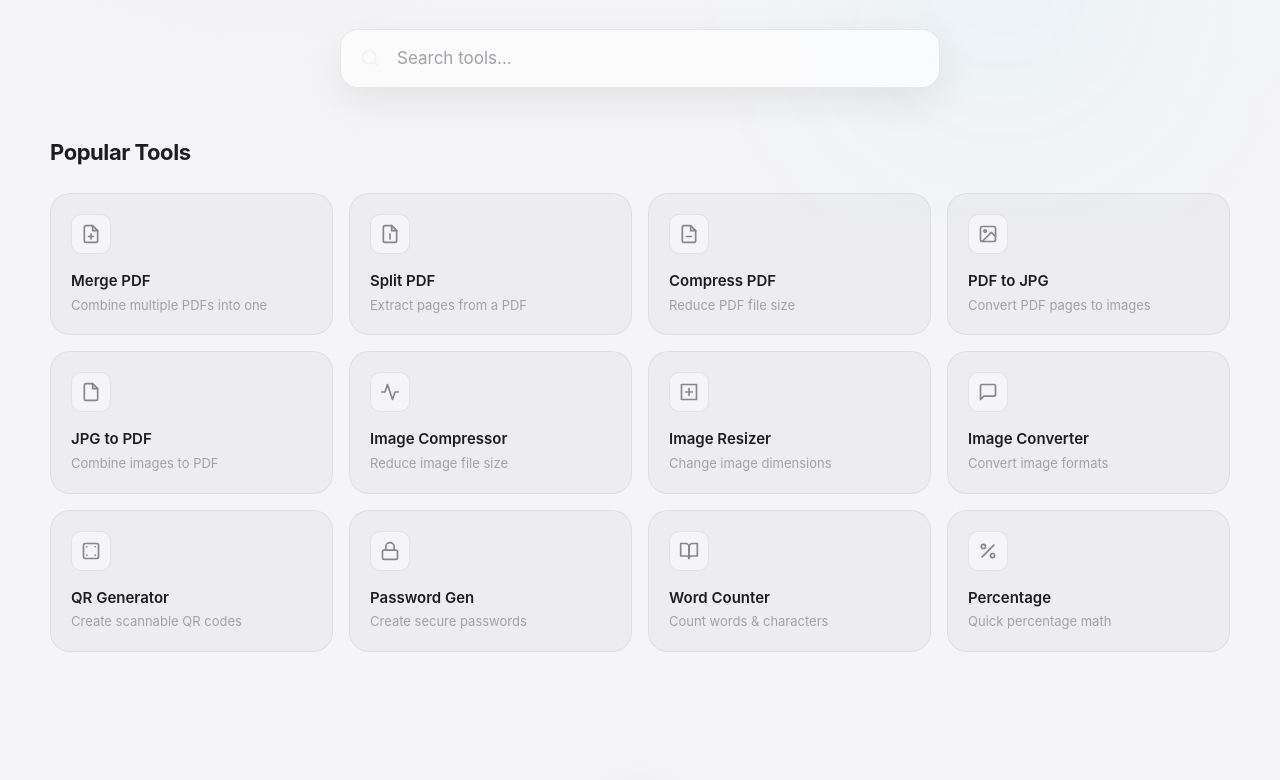
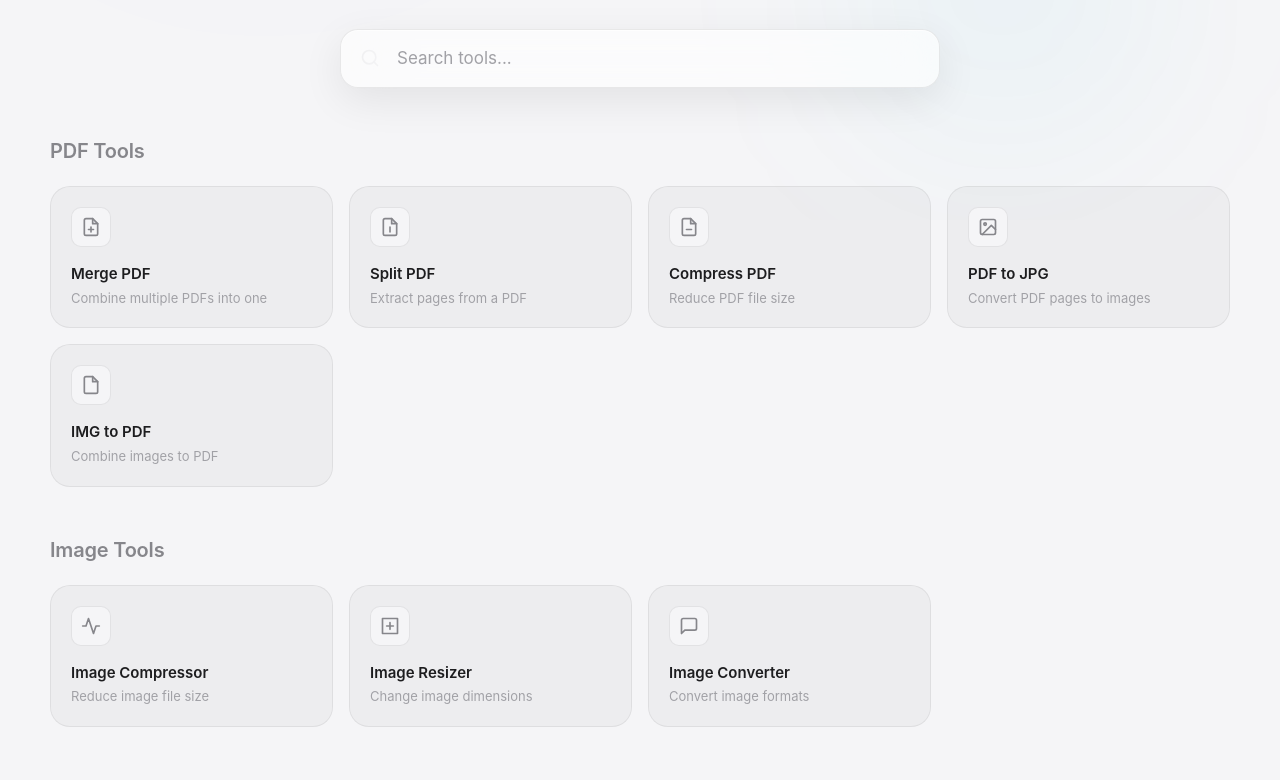
Before and after one commit to nosakhare-ezomo/tooldock, a Next.js app: page / in a window 1280 px wide. Shown: the part 580-1360 px from the top of the page. Built offline with nearby package versions, Linux system fonts and the light colour scheme.

Commit message:
Rename jpg to pdf to img to pdf, fix engine bug, and categorize tools on homepage

```diff
--- a/src/app/jpg-to-pdf/page.tsx
+++ b/src/app/img-to-pdf/page.tsx
@@ -4,7 +4,7 @@ import React, { useState, useRef, ChangeEvent } from "react";
 import { PDFDocument } from "pdf-lib";
 import { ToolLayout } from "@/components/ToolLayout";
 
-export default function JpgToPdf() {
+export default function ImgToPdf() {
   const [files, setFiles] = useState<File[]>([]);
   const [loading, setLoading] = useState(false);
   const [resultUrl, setResultUrl] = useState<string | null>(null);
@@ -31,32 +31,51 @@ export default function JpgToPdf() {
       const pdf = await PDFDocument.create();
 
       for (const file of files) {
-        const arrayBuffer = await file.arrayBuffer();
-        let image;
+        // Use browser's native Image decoding and Canvas to standardize all images to JPG
+        // This makes it work flawlessly for PNGs, WebP, GIF, etc. without pdf-lib crashing
+        const img = new Image();
+        const url = URL.createObjectURL(file);
 
-        if (file.type === "image/jpeg" || file.type === "image/jpg") {
-          image = await pdf.embedJpg(arrayBuffer);
-        } else if (file.type === "image/png") {
-          image = await pdf.embedPng(arrayBuffer);
-        } else {
-          // Skip unsupported types for now
-          continue;
-        }
+        await new Promise((resolve, reject) => {
+          img.onload = resolve;
+          img.onerror = reject;
+          img.src = url;
+        });
 
+        const canvas = document.createElement("canvas");
+        canvas.width = img.width;
+        canvas.height = img.height;
+        const ctx = canvas.getContext("2d");
+
+        if (!ctx) continue;
+
+        // Fill white background in case of transparent PNG/WebP
+        ctx.fillStyle = "#ffffff";
+        ctx.fillRect(0, 0, canvas.width, canvas.height);
+        ctx.drawImage(img, 0, 0);
+
+        // Export as standard JPG base64 for pdf-lib
+        const dataUrl = canvas.toDataURL("image/jpeg", 0.95);
+        const base64Data = dataUrl.split(",")[1];
+
+        const image = await pdf.embedJpg(base64Data);
         const page = pdf.addPage([image.width, image.height]);
+
         page.drawImage(image, {
           x: 0,
           y: 0,
           width: image.width,
           height: image.height,
         });
+
+        URL.revokeObjectURL(url);
       }
 
       const pdfBytes = await pdf.save();
       const blob = new Blob([pdfBytes as any], { type: "application/pdf" });
-      const url = URL.createObjectURL(blob);
+      const outUrl = URL.createObjectURL(blob);
 
-      setResultUrl(url);
+      setResultUrl(outUrl);
     } catch (err) {
       console.error(err);
       alert("An error occurred during conversion.");
@@ -73,23 +92,23 @@ export default function JpgToPdf() {
 
   return (
     <ToolLayout
-      title="JPG to PDF"
-      description="Convert images to a single PDF document locally in your browser."
+      title="IMG to PDF"
+      description="Convert any images (JPG, PNG, WebP) to a single PDF document locally in your browser."
       category="PDF Tools"
       categoryHref="/pdf"
-      icon="📑"
+      icon={<svg width="24" height="24" viewBox="0 0 24 24" fill="none" stroke="currentColor" strokeWidth="2" strokeLinecap="round" strokeLinejoin="round"><path d="M14 2H6a2 2 0 0 0-2 2v16a2 2 0 0 0 2 2h12a2 2 0 0 0 2-2V8z"></path><polyline points="14 2 14 8 20 8"></polyline></svg>}
     >
       <div className="flex flex-col gap-8">
         {!resultUrl ? (
           <>
             <div
-              className="w-full min-h-[150px] border-2 border-dashed border-primary-500/30 rounded-2xl flex flex-col items-center justify-center p-6 bg-primary-500/5 hover:bg-primary-500/10 transition-colors cursor-pointer"
+              className="w-full min-h-[150px] border-2 border-dashed border-[var(--primary-500)]/30 rounded-2xl flex flex-col items-center justify-center p-6 bg-[var(--primary-500)]/5 hover:bg-[var(--primary-500)]/10 transition-colors cursor-pointer"
               onClick={() => fileInputRef.current?.click()}
             >
-              <svg width="32" height="32" viewBox="0 0 24 24" fill="none" stroke="currentColor" strokeWidth="1.5" strokeLinecap="round" strokeLinejoin="round" className="text-primary-500 mb-3"><rect x="3" y="3" width="18" height="18" rx="2" ry="2"></rect><circle cx="8.5" cy="8.5" r="1.5"></circle><polyline points="21 15 16 10 5 21"></polyline></svg>
+              <svg width="32" height="32" viewBox="0 0 24 24" fill="none" stroke="currentColor" strokeWidth="1.5" strokeLinecap="round" strokeLinejoin="round" className="text-[var(--primary-500)] mb-3"><rect x="3" y="3" width="18" height="18" rx="2" ry="2"></rect><circle cx="8.5" cy="8.5" r="1.5"></circle><polyline points="21 15 16 10 5 21"></polyline></svg>
               <p className="text-base font-bold mb-1">Add Images</p>
-              <p className="text-xs opacity-60">JPG and PNG supported</p>
-              <input ref={fileInputRef} type="file" accept="image/jpeg,image/png" multiple onChange={handleFileChange} className="hidden" />
+              <p className="text-xs opacity-60">JPG, PNG, WebP supported</p>
+              <input ref={fileInputRef} type="file" accept="image/*" multiple onChange={handleFileChange} className="hidden" />
             </div>
 
             {files.length > 0 && (
--- a/src/app/page.tsx
+++ b/src/app/page.tsx
@@ -3,18 +3,18 @@ import Link from "next/link";
 import { SearchableToolGrid } from "@/components/SearchableToolGrid";
 
 const popularTools = [
-  { name: "Merge PDF", desc: "Combine multiple PDFs into one", icon: <svg width="20" height="20" viewBox="0 0 24 24" fill="none" stroke="currentColor" strokeWidth="2" strokeLinecap="round" strokeLinejoin="round"><path d="M14 2H6a2 2 0 0 0-2 2v16a2 2 0 0 0 2 2h12a2 2 0 0 0 2-2V8z"></path><polyline points="14 2 14 8 20 8"></polyline><line x1="12" y1="18" x2="12" y2="12"></line><line x1="9" y1="15" x2="15" y2="15"></line></svg>, href: "/pdf/merge" },
-  { name: "Split PDF", desc: "Extract pages from a PDF", icon: <svg width="20" height="20" viewBox="0 0 24 24" fill="none" stroke="currentColor" strokeWidth="2" strokeLinecap="round" strokeLinejoin="round"><path d="M14 2H6a2 2 0 0 0-2 2v16a2 2 0 0 0 2 2h12a2 2 0 0 0 2-2V8z"></path><polyline points="14 2 14 8 20 8"></polyline><line x1="12" y1="18" x2="12" y2="12"></line></svg>, href: "/pdf/split" },
-  { name: "Compress PDF", desc: "Reduce PDF file size", icon: <svg width="20" height="20" viewBox="0 0 24 24" fill="none" stroke="currentColor" strokeWidth="2" strokeLinecap="round" strokeLinejoin="round"><path d="M14 2H6a2 2 0 0 0-2 2v16a2 2 0 0 0 2 2h12a2 2 0 0 0 2-2V8z"></path><polyline points="14 2 14 8 20 8"></polyline><line x1="9" y1="15" x2="15" y2="15"></line></svg>, href: "/pdf/compress" },
-  { name: "PDF to JPG", desc: "Convert PDF pages to images", icon: <svg width="20" height="20" viewBox="0 0 24 24" fill="none" stroke="currentColor" strokeWidth="2" strokeLinecap="round" strokeLinejoin="round"><rect x="3" y="3" width="18" height="18" rx="2" ry="2"></rect><circle cx="8.5" cy="8.5" r="1.5"></circle><polyline points="21 15 16 10 5 21"></polyline></svg>, href: "/pdf-to-jpg" },
-  { name: "JPG to PDF", desc: "Combine images to PDF", icon: <svg width="20" height="20" viewBox="0 0 24 24" fill="none" stroke="currentColor" strokeWidth="2" strokeLinecap="round" strokeLinejoin="round"><path d="M14 2H6a2 2 0 0 0-2 2v16a2 2 0 0 0 2 2h12a2 2 0 0 0 2-2V8z"></path><polyline points="14 2 14 8 20 8"></polyline></svg>, href: "/jpg-to-pdf" },
-  { name: "Image Compressor", desc: "Reduce image file size", icon: <svg width="20" height="20" viewBox="0 0 24 24" fill="none" stroke="currentColor" strokeWidth="2" strokeLinecap="round" strokeLinejoin="round"><polyline points="22 12 18 12 15 21 9 3 6 12 2 12"></polyline></svg>, href: "/image/compress" },
-  { name: "Image Resizer", desc: "Change image dimensions", icon: <svg width="20" height="20" viewBox="0 0 24 24" fill="none" stroke="currentColor" strokeWidth="2" strokeLinecap="round" strokeLinejoin="round"><path d="M3 3h18v18H3z"></path><path d="M12 8v8"></path><path d="M8 12h8"></path></svg>, href: "/image/resize" },
-  { name: "Image Converter", desc: "Convert image formats", icon: <svg width="20" height="20" viewBox="0 0 24 24" fill="none" stroke="currentColor" strokeWidth="2" strokeLinecap="round" strokeLinejoin="round"><path d="M21 15a2 2 0 0 1-2 2H7l-4 4V5a2 2 0 0 1 2-2h14a2 2 0 0 1 2 2z"></path></svg>, href: "/image/convert" },
-  { name: "QR Generator", desc: "Create scannable QR codes", icon: <svg width="20" height="20" viewBox="0 0 24 24" fill="none" stroke="currentColor" strokeWidth="2" strokeLinecap="round" strokeLinejoin="round"><rect x="3" y="3" width="18" height="18" rx="2" ry="2"></rect><path d="M7 7h.01"></path><path d="M17 7h.01"></path><path d="M7 17h.01"></path><path d="M17 17h.01"></path></svg>, href: "/qr-code-generator" },
-  { name: "Password Gen", desc: "Create secure passwords", icon: <svg width="20" height="20" viewBox="0 0 24 24" fill="none" stroke="currentColor" strokeWidth="2" strokeLinecap="round" strokeLinejoin="round"><rect x="3" y="11" width="18" height="11" rx="2" ry="2"></rect><path d="M7 11V7a5 5 0 0 1 10 0v4"></path></svg>, href: "/password-generator" },
-  { name: "Word Counter", desc: "Count words & characters", icon: <svg width="20" height="20" viewBox="0 0 24 24" fill="none" stroke="currentColor" strokeWidth="2" strokeLinecap="round" strokeLinejoin="round"><path d="M2 3h6a4 4 0 0 1 4 4v14a3 3 0 0 0-3-3H2z"></path><path d="M22 3h-6a4 4 0 0 0-4 4v14a3 3 0 0 1 3-3h7z"></path></svg>, href: "/word-counter" },
-  { name: "Percentage", desc: "Quick percentage math", icon: <svg width="20" height="20" viewBox="0 0 24 24" fill="none" stroke="currentColor" strokeWidth="2" strokeLinecap="round" strokeLinejoin="round"><line x1="19" y1="5" x2="5" y2="19"></line><circle cx="6.5" cy="6.5" r="2.5"></circle><circle cx="17.5" cy="17.5" r="2.5"></circle></svg>, href: "/percentage-calculator" },
+  { name: "Merge PDF", category: "PDF Tools", desc: "Combine multiple PDFs into one", icon: <svg width="20" height="20" viewBox="0 0 24 24" fill="none" stroke="currentColor" strokeWidth="2" strokeLinecap="round" strokeLinejoin="round"><path d="M14 2H6a2 2 0 0 0-2 2v16a2 2 0 0 0 2 2h12a2 2 0 0 0 2-2V8z"></path><polyline points="14 2 14 8 20 8"></polyline><line x1="12" y1="18" x2="12" y2="12"></line><line x1="9" y1="15" x2="15" y2="15"></line></svg>, href: "/pdf/merge" },
+  { name: "Split PDF", category: "PDF Tools", desc: "Extract pages from a PDF", icon: <svg width="20" height="20" viewBox="0 0 24 24" fill="none" stroke="currentColor" strokeWidth="2" strokeLinecap="round" strokeLinejoin="round"><path d="M14 2H6a2 2 0 0 0-2 2v16a2 2 0 0 0 2 2h12a2 2 0 0 0 2-2V8z"></path><polyline points="14 2 14 8 20 8"></polyline><line x1="12" y1="18" x2="12" y2="12"></line></svg>, href: "/pdf/split" },
+  { name: "Compress PDF", category: "PDF Tools", desc: "Reduce PDF file size", icon: <svg width="20" height="20" viewBox="0 0 24 24" fill="none" stroke="currentColor" strokeWidth="2" strokeLinecap="round" strokeLinejoin="round"><path d="M14 2H6a2 2 0 0 0-2 2v16a2 2 0 0 0 2 2h12a2 2 0 0 0 2-2V8z"></path><polyline points="14 2 14 8 20 8"></polyline><line x1="9" y1="15" x2="15" y2="15"></line></svg>, href: "/pdf/compress" },
+  { name: "PDF to JPG", category: "PDF Tools", desc: "Convert PDF pages to images", icon: <svg width="20" height="20" viewBox="0 0 24 24" fill="none" stroke="currentColor" strokeWidth="2" strokeLinecap="round" strokeLinejoin="round"><rect x="3" y="3" width="18" height="18" rx="2" ry="2"></rect><circle cx="8.5" cy="8.5" r="1.5"></circle><polyline points="21 15 16 10 5 21"></polyline></svg>, href: "/pdf-to-jpg" },
+  { name: "IMG to PDF", category: "PDF Tools", desc: "Combine images to PDF", icon: <svg width="20" height="20" viewBox="0 0 24 24" fill="none" stroke="currentColor" strokeWidth="2" strokeLinecap="round" strokeLinejoin="round"><path d="M14 2H6a2 2 0 0 0-2 2v16a2 2 0 0 0 2 2h12a2 2 0 0 0 2-2V8z"></path><polyline points="14 2 14 8 20 8"></polyline></svg>, href: "/img-to-pdf" },
+  { name: "Image Compressor", category: "Image Tools", desc: "Reduce image file size", icon: <svg width="20" height="20" viewBox="0 0 24 24" fill="none" stroke="currentColor" strokeWidth="2" strokeLinecap="round" strokeLinejoin="round"><polyline points="22 12 18 12 15 21 9 3 6 12 2 12"></polyline></svg>, href: "/image/compress" },
+  { name: "Image Resizer", category: "Image Tools", desc: "Change image dimensions", icon: <svg width="20" height="20" viewBox="0 0 24 24" fill="none" stroke="currentColor" strokeWidth="2" strokeLinecap="round" strokeLinejoin="round"><path d="M3 3h18v18H3z"></path><path d="M12 8v8"></path><path d="M8 12h8"></path></svg>, href: "/image/resize" },
+  { name: "Image Converter", category: "Image Tools", desc: "Convert image formats", icon: <svg width="20" height="20" viewBox="0 0 24 24" fill="none" stroke="currentColor" strokeWidth="2" strokeLinecap="round" strokeLinejoin="round"><path d="M21 15a2 2 0 0 1-2 2H7l-4 4V5a2 2 0 0 1 2-2h14a2 2 0 0 1 2 2z"></path></svg>, href: "/image/convert" },
+  { name: "QR Generator", category: "Utilities", desc: "Create scannable QR codes", icon: <svg width="20" height="20" viewBox="0 0 24 24" fill="none" stroke="currentColor" strokeWidth="2" strokeLinecap="round" strokeLinejoin="round"><rect x="3" y="3" width="18" height="18" rx="2" ry="2"></rect><path d="M7 7h.01"></path><path d="M17 7h.01"></path><path d="M7 17h.01"></path><path d="M17 17h.01"></path></svg>, href: "/qr-code-generator" },
+  { name: "Password Gen", category: "Utilities", desc: "Create secure passwords", icon: <svg width="20" height="20" viewBox="0 0 24 24" fill="none" stroke="currentColor" strokeWidth="2" strokeLinecap="round" strokeLinejoin="round"><rect x="3" y="11" width="18" height="11" rx="2" ry="2"></rect><path d="M7 11V7a5 5 0 0 1 10 0v4"></path></svg>, href: "/password-generator" },
+  { name: "Word Counter", category: "Text Tools", desc: "Count words & characters", icon: <svg width="20" height="20" viewBox="0 0 24 24" fill="none" stroke="currentColor" strokeWidth="2" strokeLinecap="round" strokeLinejoin="round"><path d="M2 3h6a4 4 0 0 1 4 4v14a3 3 0 0 0-3-3H2z"></path><path d="M22 3h-6a4 4 0 0 0-4 4v14a3 3 0 0 1 3-3h7z"></path></svg>, href: "/word-counter" },
+  { name: "Percentage", category: "Calculators", desc: "Quick percentage math", icon: <svg width="20" height="20" viewBox="0 0 24 24" fill="none" stroke="currentColor" strokeWidth="2" strokeLinecap="round" strokeLinejoin="round"><line x1="19" y1="5" x2="5" y2="19"></line><circle cx="6.5" cy="6.5" r="2.5"></circle><circle cx="17.5" cy="17.5" r="2.5"></circle></svg>, href: "/percentage-calculator" },
 ];
 
 export default function Home() {
--- a/src/app/sitemap.ts
+++ b/src/app/sitemap.ts
@@ -13,7 +13,7 @@ export default function sitemap(): MetadataRoute.Sitemap {
     '/pdf/split',
     '/pdf/compress',
     '/pdf-to-jpg',
-    '/jpg-to-pdf',
+    '/img-to-pdf',
     '/image/compress',
     '/image/resize',
     '/image/convert',
--- a/src/components/SearchableToolGrid.tsx
+++ b/src/components/SearchableToolGrid.tsx
@@ -5,6 +5,7 @@ import Link from "next/link";
 
 interface Tool {
   name: string;
+  category?: string;
   desc: string;
   icon: React.ReactNode;
   href: string;
@@ -21,6 +22,14 @@ export function SearchableToolGrid({ tools }: SearchableToolGridProps) {
     tool.name.toLowerCase().includes(query.toLowerCase()) ||
     tool.desc.toLowerCase().includes(query.toLowerCase())
   );
+
+  // Group tools by category if not searching
+  const groupedTools = filteredTools.reduce((acc, tool) => {
+    const category = tool.category || "Other";
+    if (!acc[category]) acc[category] = [];
+    acc[category].push(tool);
+    return acc;
+  }, {} as Record<string, Tool[]>);
 
   return (
     <div className="w-full flex flex-col items-center">
@@ -48,19 +57,28 @@ export function SearchableToolGrid({ tools }: SearchableToolGridProps) {
 
       {/* Tools Grid */}
       <section className="w-full">
+        {filteredTools.length > 0 ? (
+          <div className="flex flex-col gap-12 w-full">
+            {Object.entries(groupedTools).map(([category, categoryTools]) => (
+              <div key={category} className="w-full">
+                {!query && (
+                  <h2 className="text-[20px] font-semibold mb-5 flex items-center gap-3 tracking-[-0.01em] text-[var(--foreground-secondary)]">
+                    {category}
+                  </h2>
+                )}
+                {query && category === Object.keys(groupedTools)[0] && (
                   <h2 className="text-[22px] font-[650] mb-6 flex items-center gap-3 tracking-[-0.02em]">
-          {query ? "Search Results" : "Popular Tools"}
+                    Search Results
                   </h2>
-
-        {filteredTools.length > 0 ? (
+                )}
                 <div className="grid grid-cols-1 sm:grid-cols-2 md:grid-cols-3 lg:grid-cols-4 gap-4">
-            {filteredTools.map((tool) => (
+                  {categoryTools.map((tool) => (
                     <Link
                       key={tool.name}
                       href={tool.href}
                       className="liquid-glass-card p-5 flex flex-col items-start gap-4 group"
                     >
-                <div className="w-10 h-10 rounded-[10px] bg-[var(--background)] border border-[var(--glass-border)] flex items-center justify-center text-[var(--foreground-secondary)] group-hover:text-primary-500 transition-colors">
+                      <div className="w-10 h-10 rounded-[10px] bg-[var(--background)] border border-[var(--glass-border)] flex items-center justify-center text-[var(--foreground-secondary)] group-hover:text-[var(--primary-500)] transition-colors">
                         {tool.icon}
                       </div>
                       <div>
@@ -68,6 +86,9 @@ export function SearchableToolGrid({ tools }: SearchableToolGridProps) {
                         <p className="text-[13px] text-[var(--foreground-muted)] mt-1 leading-snug">{tool.desc}</p>
                       </div>
                     </Link>
+                  ))}
+                </div>
+              </div>
             ))}
           </div>
         ) : (
```
Lines whose indentation alone changed are shown as unchanged.
